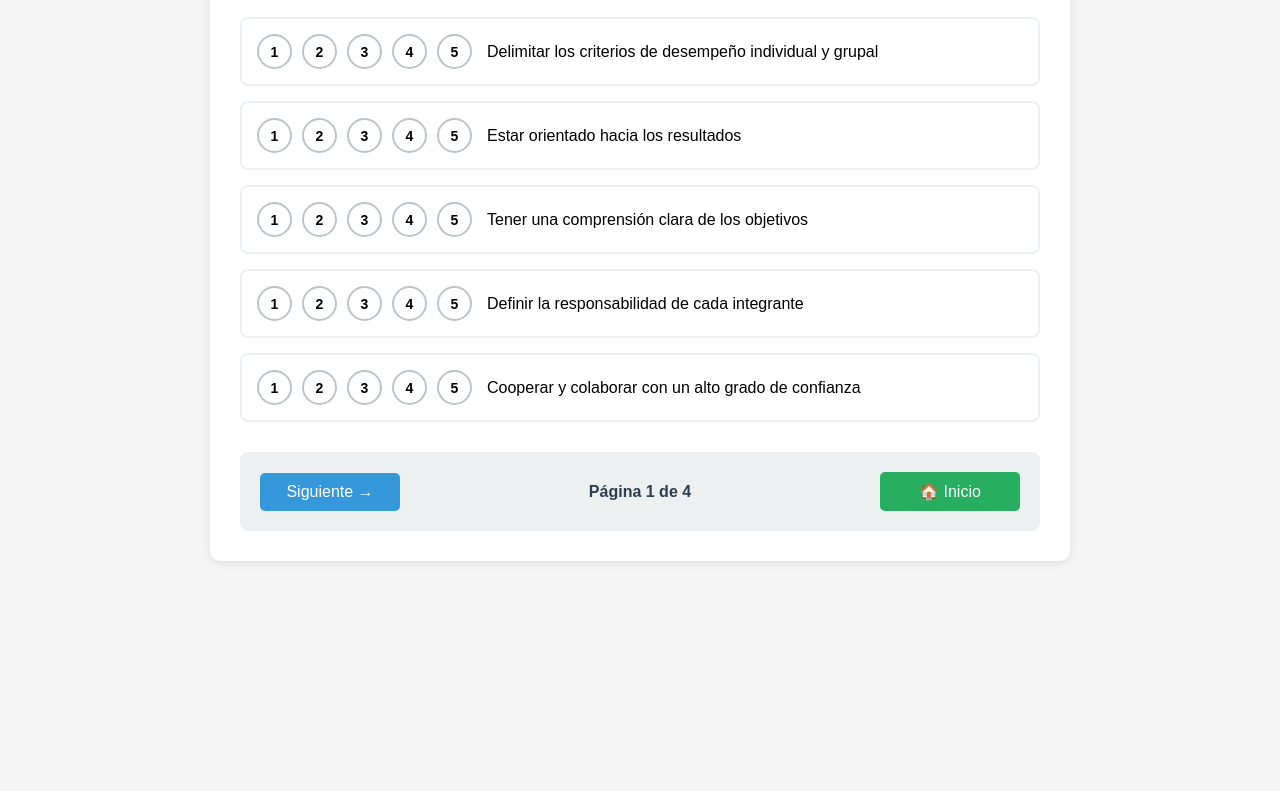
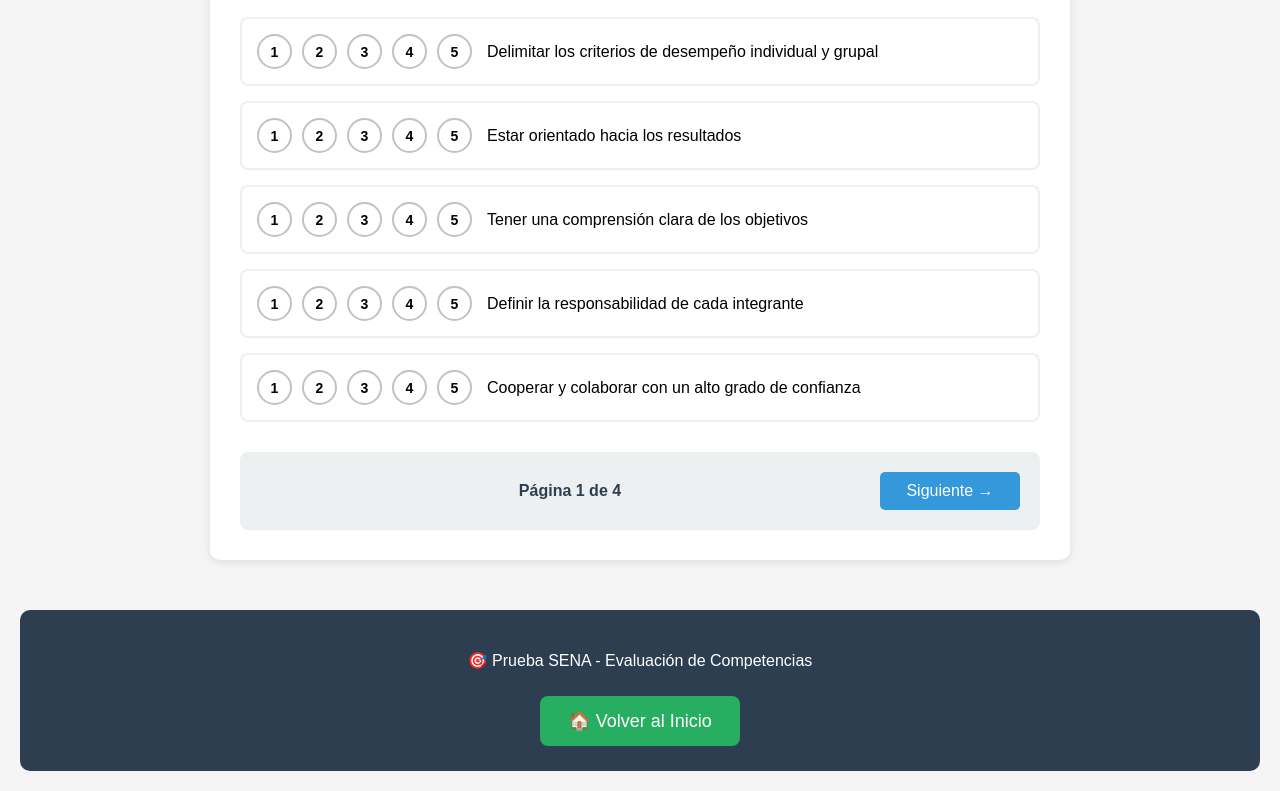
Before and after one commit to Boylemariotte/preparacionTestSena, a website: page pagina1.html in a window 1280 px wide. Shown: the part 821-1612 px from the top of the page. Before the commit the page ends 1402 px from the top, so only its background shows below. Drawn offline with Linux system fonts and the light colour scheme.

Commit message:
reestablecimientoBotonSiguiente

```diff
--- a/pagina1.html
+++ b/pagina1.html
@@ -216,6 +216,41 @@
         .nav-btn:hover {
             opacity: 0.8;
         }
+        .footer {
+            background-color: #2c3e50;
+            color: white;
+            padding: 20px;
+            text-align: center;
+            margin-top: 40px;
+            border-radius: 10px;
+        }
+        .footer-btn {
+            background-color: #27ae60;
+            color: white;
+            padding: 12px 24px;
+            border: none;
+            border-radius: 8px;
+            font-size: 16px;
+            cursor: pointer;
+            transition: all 0.3s ease;
+            text-decoration: none;
+            display: inline-block;
+            margin-top: 10px;
+        }
+        .footer-btn:hover {
+            background-color: #229954;
+            transform: scale(1.05);
+        }
+        @media (min-width: 768px) {
+            .footer {
+                padding: 25px;
+                margin-top: 50px;
+            }
+            .footer-btn {
+                padding: 14px 28px;
+                font-size: 18px;
+            }
+        }
     </style>
 </head>
 <body>
@@ -357,10 +392,15 @@
         </div>
 
         <div class="navigation">
+            <div></div>
+            <div class="page-info">Página 1 de 4</div>
             <a href="pagina2.html" class="nav-btn next">Siguiente →</a>
-            <div class="page-info">Página 1 de 4</div>
-            <a href="index.html" class="nav-btn home">🏠 Inicio</a>
         </div>
+    </div>
+
+    <div class="footer">
+        <p>🎯 Prueba SENA - Evaluación de Competencias</p>
+        <a href="index.html" class="footer-btn">🏠 Volver al Inicio</a>
     </div>
 
     <script>
```
Also changed, not shown: pagina2.html (+41 -1 lines), pagina3.html (+41 -1 lines), pagina4_sistemas.html (+41 -1 lines).
